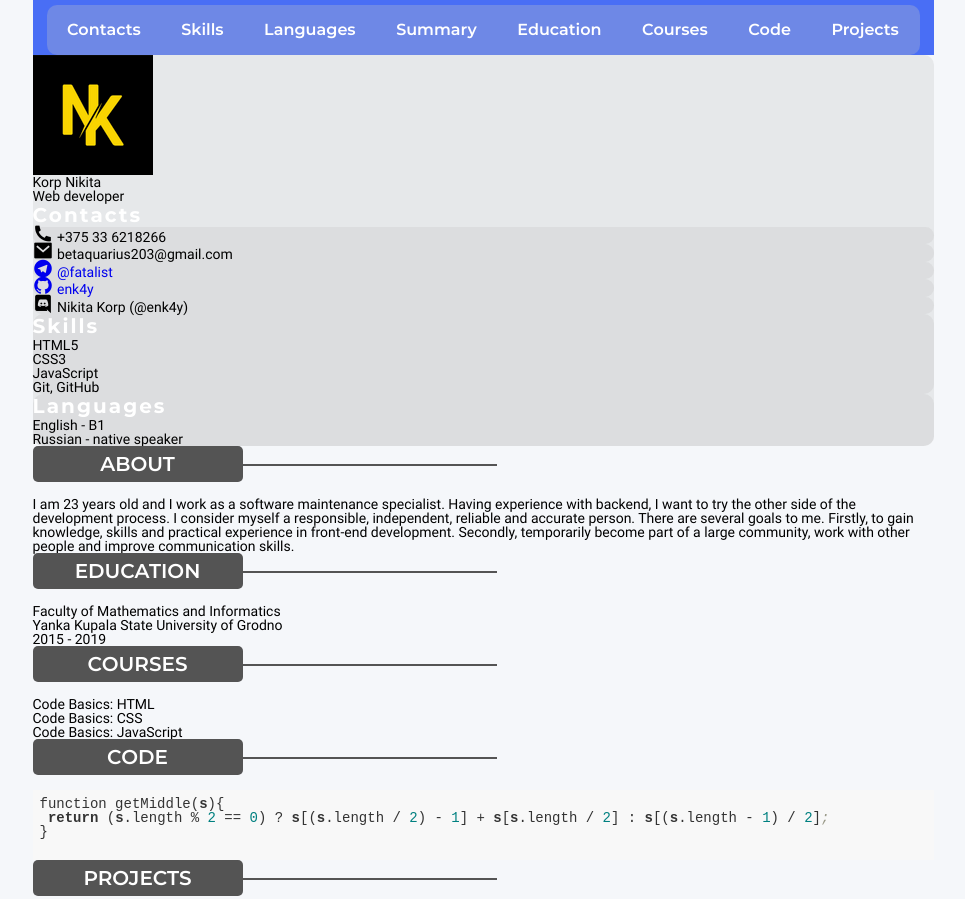
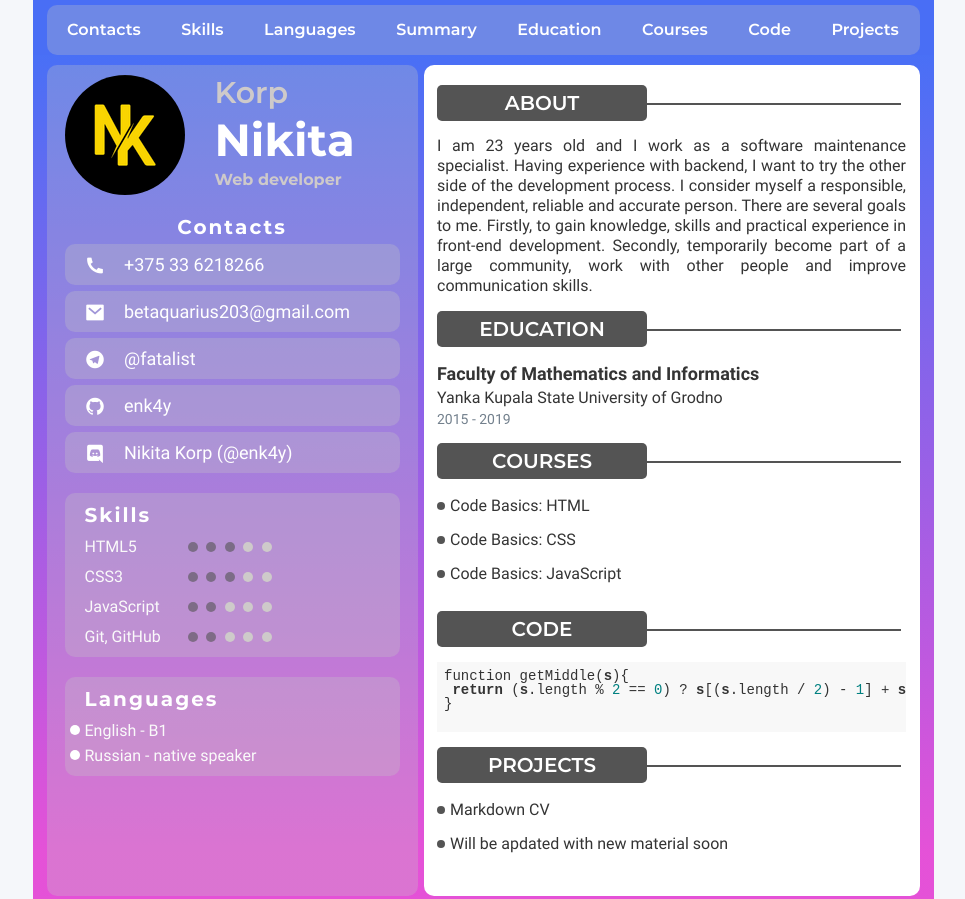
Before and after one commit to enk4y/rsschool-cv-0, a plain HTML site: page index.html in a window 1280 px wide. Shown: the top 899 px of the page, without its empty margins (157-1122 px from the left). Drawn offline with nearby package versions, Linux system fonts and the light colour scheme; a small style sheet from the web is missing.

Commit message:
feat: add css rules for main

```diff
--- a/css/style.css
+++ b/css/style.css
@@ -130,3 +130,308 @@ body {
 .nav__link:hover {
 	color: #545454;
 }
+
+/* main */
+.content {
+	flex: 1 1 auto;
+}
+
+.content__row {
+	display: flex;
+	flex-direction: row;
+	flex-wrap: wrap;
+	padding: 10px 14px 10px 14px;
+	background: linear-gradient(180deg, rgba(3, 56, 244, 0.71) 0%, rgba(224, 37, 206, 0.79) 93.75%);
+}
+
+.resume-left {
+	flex: 0 1 371px;
+}
+
+.resume-left__body {
+	max-width: 335px;
+	margin: 0 auto;
+}
+
+.resume-left__column {
+	display: flex;
+	flex-direction: column;
+	padding: 10px 0px 20px 0px;
+}
+
+/* profile */
+.profile {
+	margin-bottom: 20px;
+}
+
+.profile__container {
+	display: flex;
+	flex-direction: row;
+}
+
+.profile__image {
+	flex: 0 0 120px;
+}
+
+.profile__image img {
+	max-width: 100%;
+	border-radius: 93px;
+}
+
+.profile__body {
+	flex: 1 1 auto;
+	padding-left: 30px;
+}
+
+.profile__title {
+	font-family: "Montserrat", sans-serif;
+	font-style: normal;
+	font-weight: 600;
+	font-size: 30px;
+	line-height: 35px;
+	color: #cecaca;
+}
+
+.profile__title span {
+	display: block;
+	margin: 5px 0;
+	font-family: "Montserrat", sans-serif;
+	font-style: normal;
+	font-weight: 700;
+	font-size: 45px;
+	line-height: 50px;
+	color: #ffffff;
+}
+
+.profile__profession {
+	font-family: "Montserrat", sans-serif;
+	font-style: normal;
+	font-weight: 700;
+	font-size: 16px;
+	line-height: 20px;
+	color: #cecaca;
+}
+
+/* contacts */
+.contacts {
+	margin-bottom: 20px;
+}
+
+.contacts__title {
+	text-align: center;
+	margin-bottom: 5px;
+}
+
+.contacts__item {
+	margin-bottom: 6px;
+	padding: 10px 20px 10px 20px;
+	cursor: pointer;
+}
+
+.contacts__item:hover {
+	border-left: 10px solid #ffffff;
+}
+
+.contacts__item:last-child {
+	margin-bottom: 0px;
+}
+
+.contacts__text {
+	font-size: 18px;
+	line-height: 21px;
+	color: #ffffff;
+}
+
+.contacts__icon {
+	position: relative;
+	top: 3px;
+	margin-right: 15px;
+	color: #ffffff;
+}
+
+/* skills */
+.skills {
+	padding: 10px 20px;
+	margin-bottom: 20px;
+}
+
+.skills__title {
+	margin-bottom: 10px;
+}
+
+.skills__item {
+	display: flex;
+	justify-content: flex-start;
+	align-items: center;
+	margin-bottom: 10px;
+}
+
+.skills__item:last-child {
+	margin-bottom: 0;
+}
+
+.skills__text {
+	font-size: 16px;
+	line-height: 20px;
+	color: #fafafa;
+	flex: 1;
+}
+
+.skills__dot {
+	margin-left: 5px;
+	height: 10px;
+	width: 10px;
+	background-color: #cecaca;
+	border-radius: 50%;
+	display: inline-block;
+}
+
+.skills__rounds-box {
+	flex: 2;
+}
+
+.checked {
+	background-color: rgba(84, 84, 84, 0.6);
+}
+
+.skills:hover,
+.languages:hover {
+	box-shadow: 0 0 5px #ffffff;
+}
+/* languages */
+.languages {
+	padding: 10px 5px;
+}
+
+.languages__title {
+	margin-left: 15px;
+	margin-bottom: 10px;
+}
+
+.languages__item {
+	margin-bottom: 10px;
+}
+
+.languages__item:last-child {
+	margin-bottom: 0;
+}
+
+.languages__item {
+	margin-bottom: 5px;
+	position: relative;
+	padding-left: 15px;
+}
+
+.languages__list li::before {
+	content: "";
+	width: 10px;
+	height: 10px;
+	border-radius: 50%;
+	position: absolute;
+	top: 4px;
+	left: 0;
+	background: #ffffff;
+}
+
+.languages__text {
+	font-size: 16px;
+	line-height: 20px;
+	color: #fafafa;
+}
+
+/* right columns */
+.resume-right {
+	flex: 0 1 496px;
+	background: #fff;
+	border-radius: 10px;
+	margin-left: 6px;
+}
+
+.resume-right__body {
+	max-width: 469px;
+	margin: 0 auto;
+}
+
+.resume-right__column {
+	display: flex;
+	flex-direction: column;
+	padding: 20px 0px 30px 0px;
+}
+
+/* summary */
+.summary {
+	margin-bottom: 15px;
+}
+
+.summary__text {
+	font-size: 16px;
+	line-height: 20px;
+	text-align: justify;
+	color: rgba(0, 0, 0, 0.8);
+}
+
+/* education */
+.education__subtitle {
+	font-size: 18px;
+	line-height: 24px;
+	font-weight: 700;
+	color: #343434;
+}
+
+.education__studies {
+	font-size: 16px;
+	line-height: 24px;
+	color: #343434;
+}
+
+.education__years {
+	font-size: 14px;
+	line-height: 18px;
+	color: #73808d;
+}
+
+.education {
+	margin-bottom: 15px;
+}
+
+/* courses */
+.courses {
+	margin-bottom: 15px;
+}
+
+.list__name {
+	display: flex;
+	align-items: center;
+	font-size: 16px;
+	line-height: 24px;
+	color: #343434;
+	margin-bottom: 10px;
+}
+
+.courses__name:last-child {
+	margin-bottom: 0;
+}
+
+.list__circle {
+	display: inline-block;
+	width: 8px;
+	height: 8px;
+	border-radius: 50%;
+	background-color: #545454;
+	margin-right: 5px;
+}
+
+/* code */
+.code {
+	margin-bottom: 15px;
+}
+
+/* projects */
+.projects__link {
+	color: #343434;
+}
+
+.projects__link:hover {
+	font-weight: 700;
+	color: #000000;
+}
```
